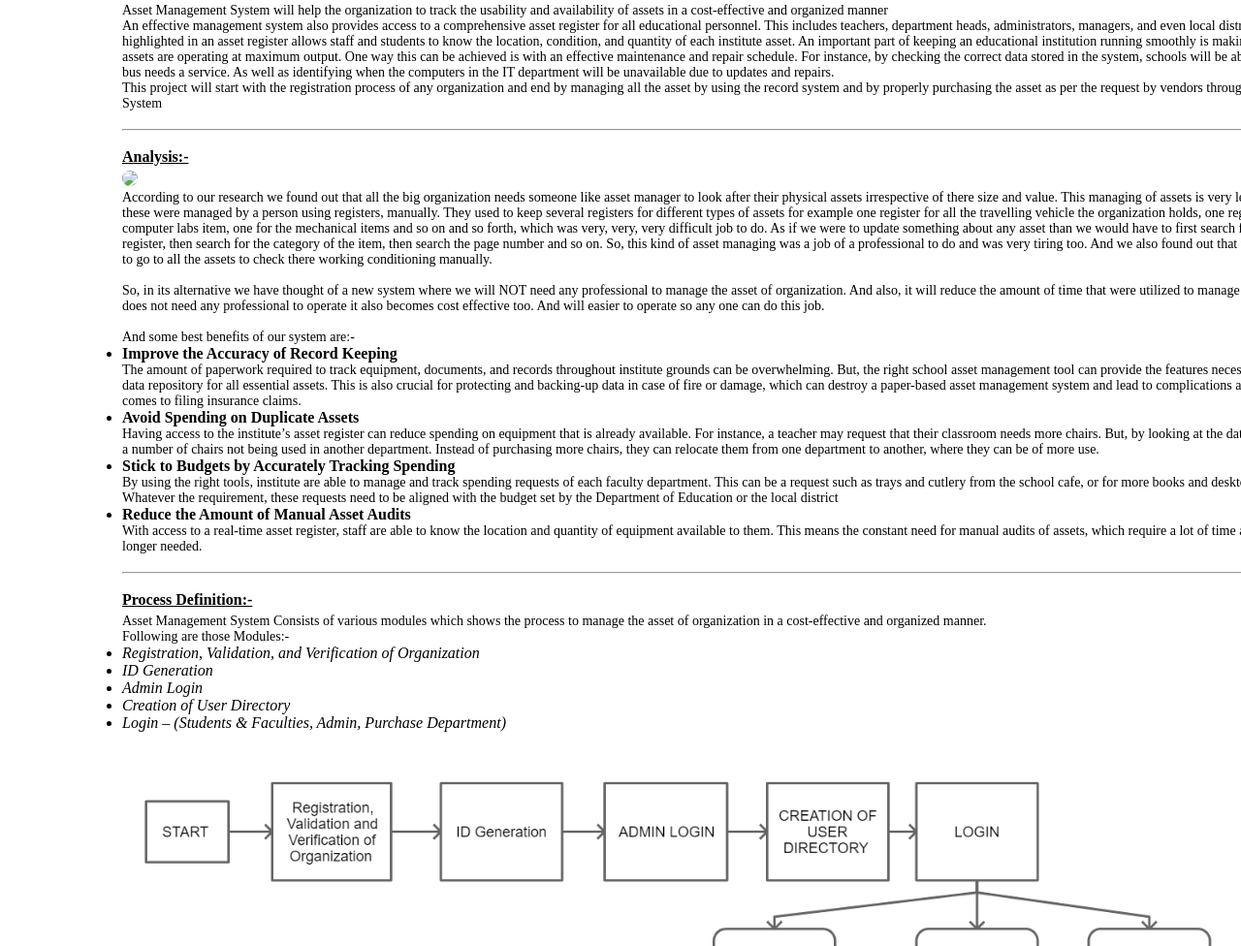
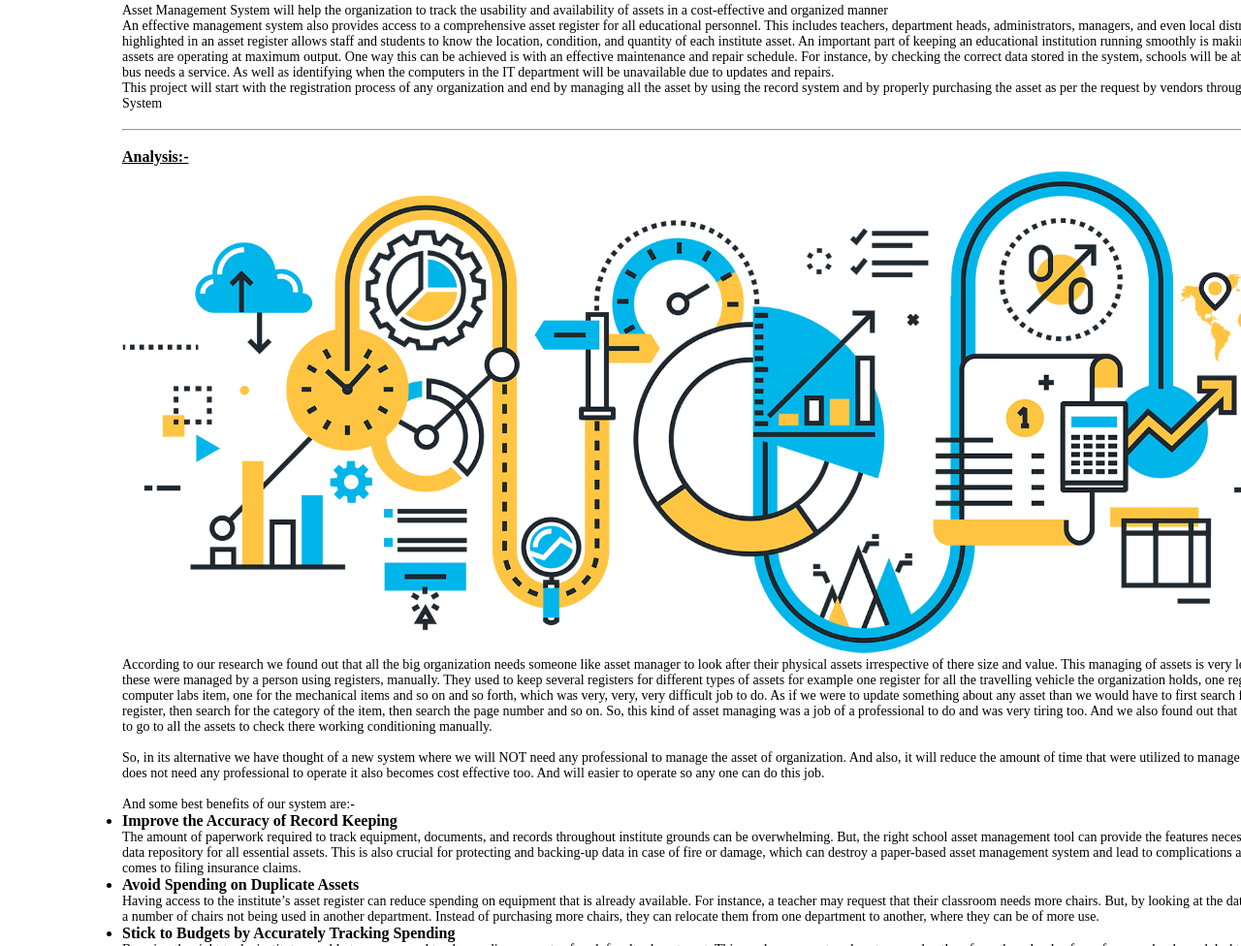
Before and after one commit to AbhishekGiri1617/Asset-management, a plain HTML site: page index.html in a window 1280 px wide. Shown: the part 2454-3430 px from the top of the page at 97% size. Drawn offline with Linux system fonts and the light colour scheme.

Commit message:
Update index.html

```diff
--- a/index.html
+++ b/index.html
@@ -88,7 +88,7 @@
 
         <h2>Analysis:-</h2>
 
-        <img class="borderradius" src="./Images/Analysis.png alt="Analysis" width="98%">
+        <img class="borderradius" src="./Images/Analysis.png" alt="Analysis" width="98%">
         <ul>
           <p>According to our research we found out that all the big organization needs someone like asset manager to look after their physical assets irrespective of there size and value.  This managing of assets is very lethargic work as all of these were managed by a person using registers, manually. They used to keep several registers for different types of assets for example one register for all the travelling vehicle the organization holds, one register for all the computer labs item, one for the mechanical items and so on and so forth, which was very, very, very difficult job to do. As if we were to update something about any asset than we would have to first search for that particular register, then search for the category of the item, then search the page number and so on.  So, this kind of asset managing was a job of a professional to do and was very tiring too. And we also found out that this professional had to go to all the assets to check there working conditioning manually.
             <br><br> So, in its alternative we have thought of a new system where we will NOT need any professional to manage the asset of organization.  And also, it will reduce the amount of time that were utilized to manage these assets. Since it does not need any professional to operate it also becomes cost effective too. And will easier to operate so any one can do this job.
```
